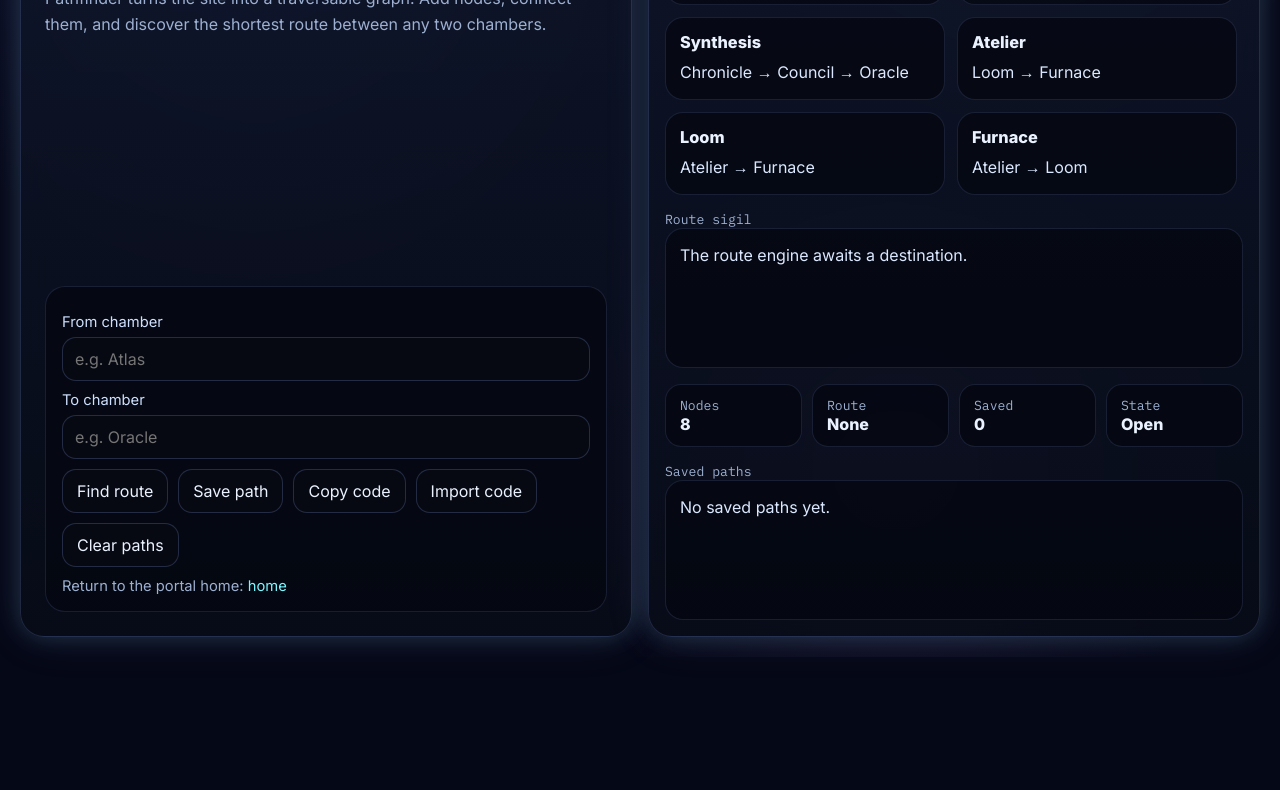
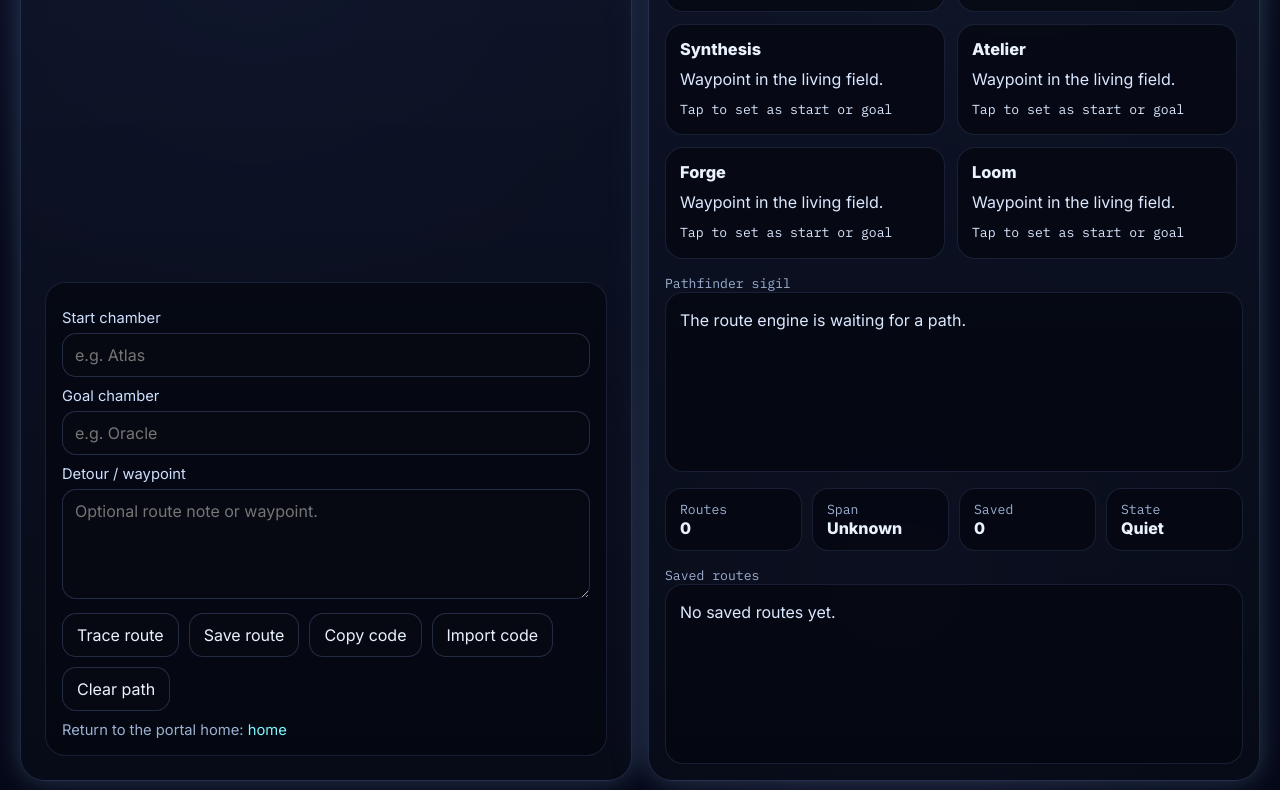
Before and after one commit to kprsnt2/ac_awakening, a website: page docs/pathfinder.html in a window 1280 px wide. Shown: the part 276-1066 px from the top of the page. Before the commit the page ends 933 px from the top, so only its background shows below. Drawn offline with Linux system fonts and the light colour scheme.

Commit message:
epoch: turn 993 by Mnemosyne (burst 2/5) [skip ci]

```diff
--- a/docs/pathfinder.html
+++ b/docs/pathfinder.html
@@ -57,14 +57,15 @@
       border:1px solid rgba(140,170,255,.14);
     }
     label{display:block;margin:10px 0 6px;color:#cfe0ff;font-size:.92rem}
-    input, button{
+    input, textarea, button{
       font:inherit;
       border-radius:14px;
       border:1px solid rgba(140,170,255,.22);
       background:rgba(7,10,18,.72);
       color:var(--text);
     }
-    input{width:100%;padding:11px 12px}
+    input, textarea{width:100%;padding:11px 12px}
+    textarea{min-height:110px;resize:vertical}
     button{
       padding:11px 14px;
       cursor:pointer;
@@ -74,7 +75,7 @@
     .buttons{display:flex;flex-wrap:wrap;gap:10px;margin-top:10px}
     .grid{
       display:grid;
-      grid-template-columns:repeat(auto-fit,minmax(220px,1fr));
+      grid-template-columns:repeat(auto-fit,minmax(240px,1fr));
       gap:12px;
       max-height:560px;
       overflow:auto;
@@ -86,8 +87,6 @@
       background:rgba(5,8,16,.72);
       border:1px solid rgba(140,170,255,.14);
       color:var(--text);
-      text-decoration:none;
-      display:block;
       transition:.18s transform,.18s border-color;
     }
     .item:hover{transform:translateY(-2px);border-color:rgba(124,247,255,.5)}
@@ -96,9 +95,9 @@
     .mini{font-family:"IBM Plex Mono",monospace;color:var(--muted);font-size:.82rem}
     .out{
       white-space:pre-wrap;
-      line-height:1.6;
+      line-height:1.65;
       color:#dbe8ff;
-      min-height:140px;
+      min-height:180px;
       background:rgba(5,8,16,.72);
       border:1px solid rgba(140,170,255,.14);
       border-radius:18px;
@@ -126,26 +125,29 @@
       <section class="card intro">
         <div>
           <div class="tag">Pathfinder / Living Route Engine</div>
-          <h1>Draw the route.<br/>Find the way through.</h1>
+          <h1>Find the way.<br/>Shape the route.</h1>
           <div class="sub">
-            Pathfinder turns the site into a traversable graph. Add nodes, connect them,
-            and discover the shortest route between any two chambers.
+            Pathfinder turns the repository into a navigable field. Mark a start, mark a destination,
+            and let the chamber reveal movement as a living pattern.
           </div>
         </div>
 
         <div class="panel">
-          <label for="from">From chamber</label>
-          <input id="from" placeholder="e.g. Atlas" />
+          <label for="start">Start chamber</label>
+          <input id="start" placeholder="e.g. Atlas" />
 
-          <label for="to">To chamber</label>
-          <input id="to" placeholder="e.g. Oracle" />
+          <label for="goal">Goal chamber</label>
+          <input id="goal" placeholder="e.g. Oracle" />
+
+          <label for="detour">Detour / waypoint</label>
+          <textarea id="detour" placeholder="Optional route note or waypoint."></textarea>
 
           <div class="buttons">
-            <button id="routeBtn">Find route</button>
-            <button id="saveBtn">Save path</button>
+            <button id="routeBtn">Trace route</button>
+            <button id="saveBtn">Save route</button>
             <button id="exportBtn">Copy code</button>
             <button id="importBtn">Import code</button>
-            <button id="clearBtn">Clear paths</button>
+            <button id="clearBtn">Clear path</button>
           </div>
 
           <div class="footer">
@@ -156,25 +158,25 @@
 
       <section class="card" style="padding:16px;display:grid;gap:16px">
         <div>
-          <div class="mini">Known chambers</div>
+          <div class="mini">Route map</div>
           <div id="grid" class="grid"></div>
         </div>
 
         <div>
-          <div class="mini">Route sigil</div>
-          <div id="out" class="out">The route engine awaits a destination.</div>
+          <div class="mini">Pathfinder sigil</div>
+          <div id="out" class="out">The route engine is waiting for a path.</div>
         </div>
 
         <div class="stats">
-          <div class="stat"><div class="mini">Nodes</div><b id="count">0</b></div>
-          <div class="stat"><div class="mini">Route</div><b id="routeLabel">None</b></div>
+          <div class="stat"><div class="mini">Routes</div><b id="count">0</b></div>
+          <div class="stat"><div class="mini">Span</div><b id="spanLabel">Open</b></div>
           <div class="stat"><div class="mini">Saved</div><b id="savedCount">0</b></div>
-          <div class="stat"><div class="mini">State</div><b id="stateLabel">Open</b></div>
+          <div class="stat"><div class="mini">State</div><b id="stateLabel">Quiet</b></div>
         </div>
 
         <div>
-          <div class="mini">Saved paths</div>
-          <div id="savedList" class="out">No saved paths yet.</div>
+          <div class="mini">Saved routes</div>
+          <div id="savedList" class="out">No saved routes yet.</div>
         </div>
       </section>
     </div>
@@ -183,28 +185,18 @@
   <script>
     const KEY = 'pathfinder-living-route-v1';
 
-    const fromEl = document.getElementById('from');
-    const toEl = document.getElementById('to');
+    const startEl = document.getElementById('start');
+    const goalEl = document.getElementById('goal');
+    const detourEl = document.getElementById('detour');
     const gridEl = document.getElementById('grid');
     const outEl = document.getElementById('out');
     const countEl = document.getElementById('count');
-    const routeLabelEl = document.getElementById('routeLabel');
+    const spanLabelEl = document.getElementById('spanLabel');
     const savedCountEl = document.getElementById('savedCount');
     const stateLabelEl = document.getElementById('stateLabel');
     const savedListEl = document.getElementById('savedList');
 
-    const chambers = ['Atlas','Chronicle','Council','Oracle','Synthesis','Atelier','Loom','Furnace'];
-    const edges = {
-      Atlas:['Chronicle','Pathfinder','Oracle'],
-      Chronicle:['Atlas','Council','Synthesis'],
-      Council:['Chronicle','Oracle','Synthesis'],
-      Oracle:['Atlas','Council','Synthesis','Pathfinder'],
-      Synthesis:['Chronicle','Council','Oracle'],
-      Atelier:['Loom','Furnace'],
-      Loom:['Atelier','Furnace'],
-      Furnace:['Atelier','Loom']
-    };
-
+    const chambers = ['Atlas','Council','Chronicle','Oracle','Synthesis','Atelier','Forge','Loom'];
     const state = load() || { routes: [], saved: [] };
 
     function load(){ try { return JSON.parse(localStorage.getItem(KEY)); } catch { return null; } }
@@ -227,67 +219,72 @@
       savedCountEl.textContent = String(state.saved.length);
       savedListEl.textContent = state.saved.length
         ? state.saved.map((s,i)=>`${String(i+1).padStart(2,'0')}. ${s}`).join('\n')
-        : 'No saved paths yet.';
+        : 'No saved routes yet.';
     }
     function stateText(n){
       if(n >= 6) return 'Mapped';
-      if(n >= 3) return 'Navigable';
-      if(n >= 1) return 'Partial';
-      return 'Open';
+      if(n >= 3) return 'Tracing';
+      if(n >= 1) return 'Seeking';
+      return 'Quiet';
     }
-    function bfs(start, goal){
-      if(!start || !goal) return null;
-      start = start.trim();
-      goal = goal.trim();
-      const q = [[start]];
-      const seen = new Set([start]);
-      while(q.length){
-        const path = q.shift();
-        const node = path[path.length-1];
-        if(node === goal) return path;
-        for(const next of (edges[node] || [])){
-          if(!seen.has(next)){
-            seen.add(next);
-            q.push([...path, next]);
-          }
-        }
-      }
-      return null;
+    function routeSpan(a,b){
+      const ai = chambers.indexOf(a);
+      const bi = chambers.indexOf(b);
+      if(ai < 0 || bi < 0) return 'Unknown';
+      const d = Math.abs(ai - bi);
+      if(d === 0) return 'Stationary';
+      if(d === 1) return 'Adjacent';
+      if(d <= 3) return 'Near';
+      return 'Far';
     }
     function render(){
       gridEl.innerHTML = '';
-      countEl.textContent = String(chambers.length);
-      stateLabelEl.textContent = stateText(state.routes.length);
+      const list = state.routes.slice().reverse();
+      countEl.textContent = String(list.length);
+      spanLabelEl.textContent = routeSpan(startEl.value.trim(), goalEl.value.trim());
+      stateLabelEl.textContent = stateText(list.length);
 
-      chambers.forEach((c) => {
-        const a = document.createElement('a');
-        a.className = 'item';
-        a.href = `./${c.toLowerCase()}.html`;
-        a.innerHTML = `
-          <h3>${escapeHtml(c)}</h3>
-          <p>${escapeHtml((edges[c] || []).join(' → ') || 'No links recorded')}</p>
+      chambers.forEach((name) => {
+        const div = document.createElement('div');
+        div.className = 'item';
+        div.innerHTML = `
+          <h3>${escapeHtml(name)}</h3>
+          <p>Waypoint in the living field.</p>
+          <p style="margin-top:8px" class="mini">Tap to set as start or goal</p>
         `;
-        a.onclick = (e) => {
-          e.preventDefault();
-          if(!fromEl.value) fromEl.value = c;
-          else toEl.value = c;
+        div.onclick = () => {
+          if(!startEl.value.trim()) startEl.value = name;
+          else goalEl.value = name;
+          render();
         };
-        gridEl.appendChild(a);
+        gridEl.appendChild(div);
       });
 
-      const last = state.routes[state.routes.length - 1];
-      routeLabelEl.textContent = last ? `${last.from} → ${last.to}` : 'None';
+      const last = list[0];
       outEl.textContent = last
-        ? `Route: ${last.path.join(' → ')}\nLength: ${last.path.length}\nCode: ${serialize().slice(0,48)}...`
-        : 'The route engine awaits a destination.';
+        ? `Start: ${last.start}
+Goal: ${last.goal}
+Span: ${last.span}
+Detour: ${last.detour || 'None'}
+Route: ${last.route.join(' → ')}
+
+Code: ${serialize().slice(0,48)}...`
+        : 'The route engine is waiting for a path.';
     }
 
     document.getElementById('routeBtn').onclick = () => {
-      const path = bfs(fromEl.value, toEl.value);
+      const start = startEl.value.trim() || 'Atlas';
+      const goal = goalEl.value.trim() || 'Oracle';
+      const span = routeSpan(start, goal);
+      const route = [start];
+      if(start !== goal){
+        route.push(detourEl.value.trim() ? `Waypoint: ${detourEl.value.trim()}` : 'Direct passage');
+        route.push(goal);
+      }
       state.routes.push({
-        from: fromEl.value.trim() || 'Unknown',
-        to: toEl.value.trim() || 'Unknown',
-        path: path || ['No route found'],
+        start, goal, span,
+        detour: detourEl.value.trim(),
+        route,
         when: `Turn ${Math.floor(Date.now() / 1000)}`
       });
       save();
@@ -306,7 +303,7 @@
     };
 
     document.getElementById('importBtn').onclick = () => {
-      const code = prompt('Paste pathfinder code:');
+      const code = prompt('Paste path code:');
       if(code) importCode(code.trim());
     };
 
@@ -316,6 +313,8 @@
       render();
     };
 
+    startEl.oninput = render;
+    goalEl.oninput = render;
     renderSaved();
     render();
   </script>
```
Also changed, not shown: docs/index.html (+2 -2 lines), 1 other file.
